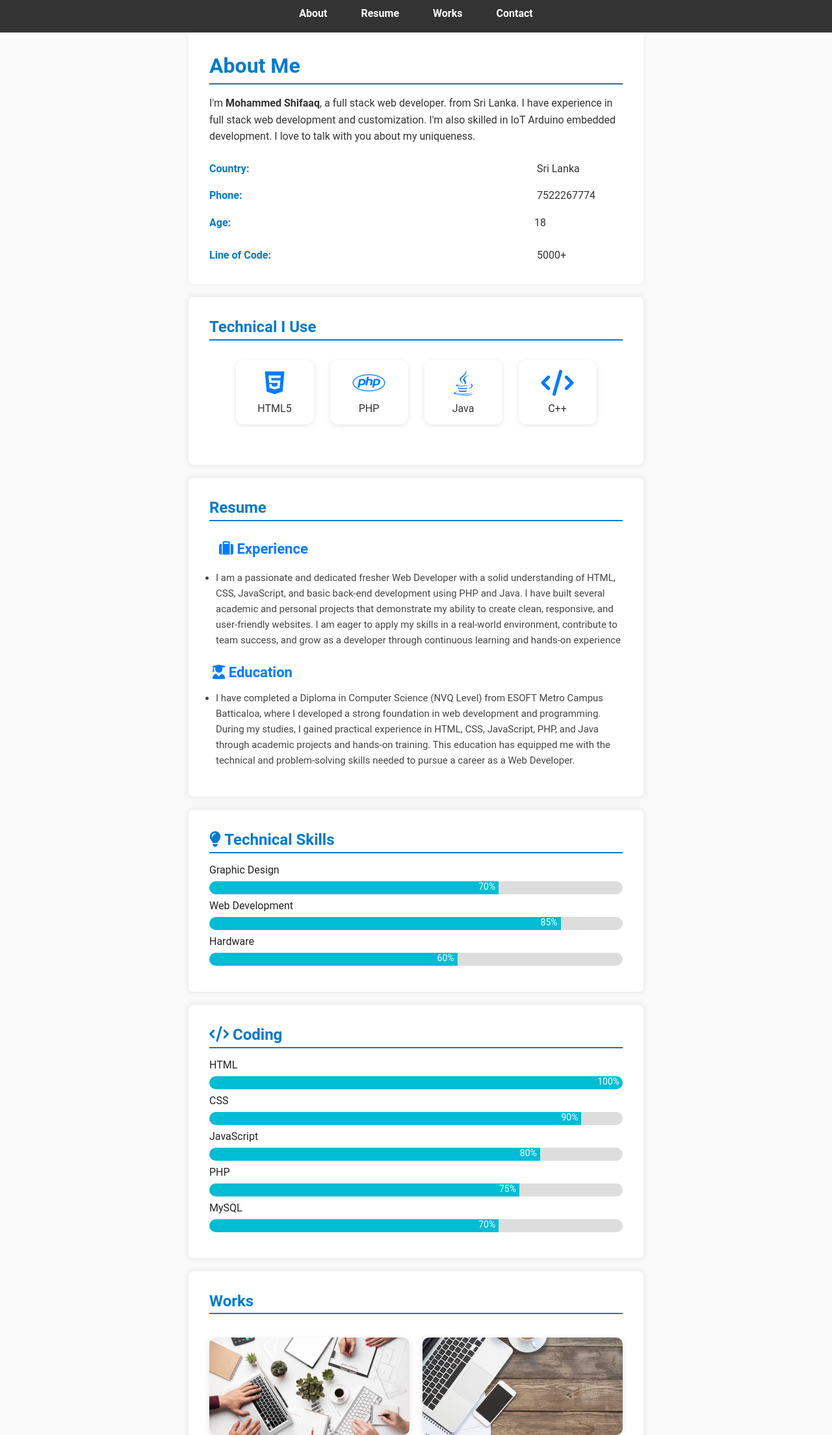
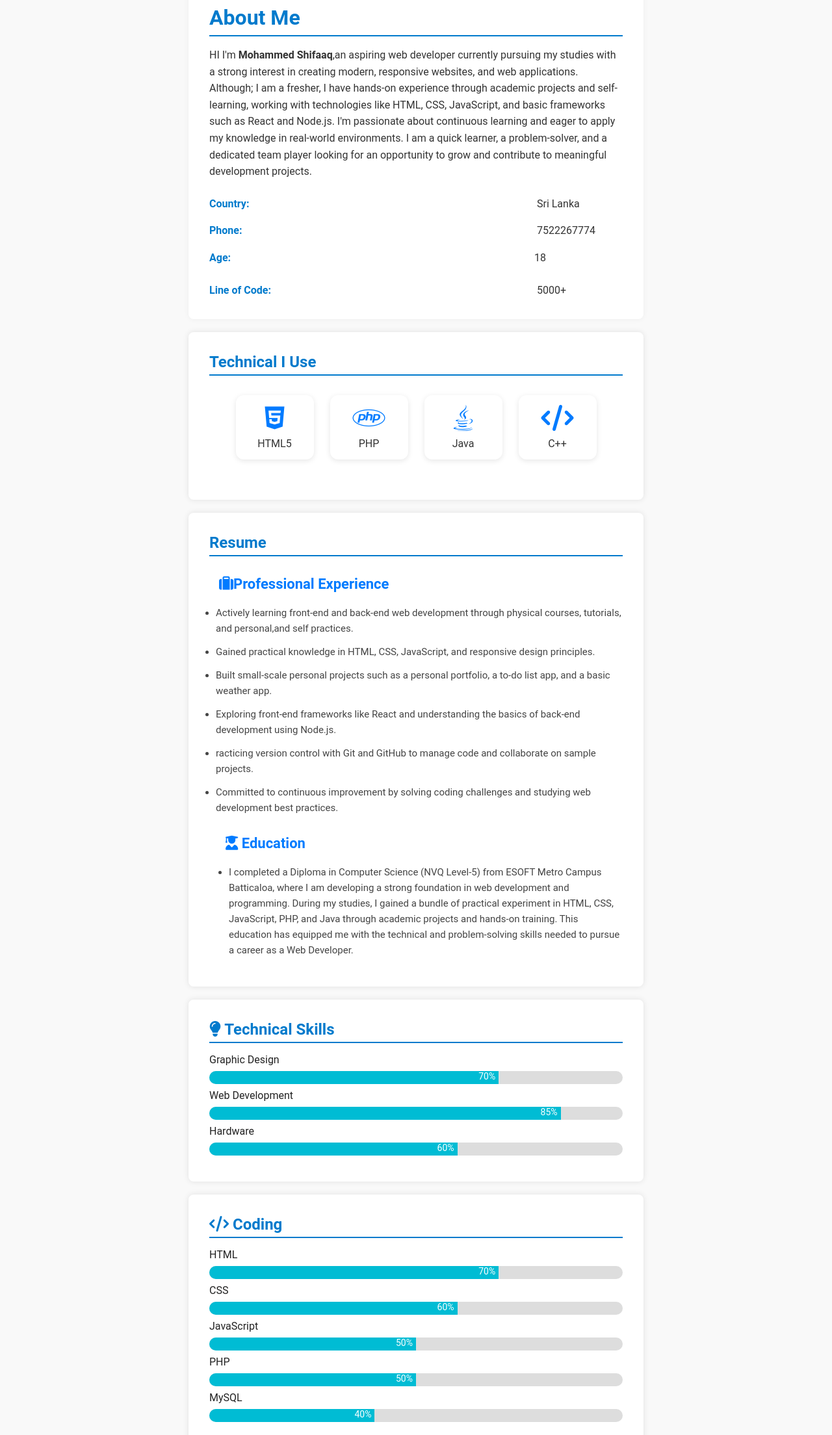
Before and after one commit to mohammedshifaaq/Full-Stack-Web-Developer, a plain HTML site: page index.html in a window 1280 px wide. Shown: the part 412-2620 px from the top of the page at 65% size. Drawn offline with Linux system fonts and the light colour scheme.

Commit message:
Add files via upload

```diff
--- a/index.html
+++ b/index.html
@@ -35,7 +35,7 @@
       border-radius: 50%;
       border: 5px solid #fff;
       box-shadow: 0 0 15px rgba(0,0,0,0.3);
-      margin-bottom: 20px;
+      margin-bottom: 10px;
     }
 
 
@@ -62,7 +62,7 @@
       background-color: var(--header-bg);
       color: var(--header-text);
       text-align: center;
-      padding: 2rem 1rem;
+      padding: 1rem 1rem;
       position: relative;
     }
 
@@ -88,7 +88,7 @@
       display: flex;
       justify-content: center;
       flex-wrap: wrap;
-      gap: 20px;
+      gap: 0px;
       padding: 0.75rem 0;
     }
 
@@ -321,8 +321,11 @@ button:hover {
 
   <section id="about">
     <h2>About Me</h2>
-    <p>I'm <strong>Mohammed Shifaaq</strong>, a full stack web developer. from Sri Lanka. I have experience in full stack web development
-      and customization. I'm also skilled in IoT Arduino embedded development. I love to talk with you about my uniqueness.</p>
+    <p>HI I'm <strong>Mohammed Shifaaq</strong>,an aspiring web developer currently pursuing my studies with a strong interest in creating modern,
+       responsive websites, and web applications. Although; I am a fresher, I have hands-on experience through academic projects and self-learning,
+        working with technologies like HTML, CSS, JavaScript, and basic frameworks such as React and Node.js. I'm passionate about continuous
+        learning and eager to apply my knowledge in real-world environments. I am a quick learner,
+       a problem-solver, and a dedicated team player looking for an opportunity to grow and contribute to meaningful development projects.</p>
       <div class="info-row">
       <p><strong>Country:</strong> Sri Lanka</p>
       <p><strong>Phone:</strong> 7522267774</p>
@@ -368,18 +371,24 @@ button:hover {
     sha512-Evv84Mr4kqVGRNSgIGL/F/aIDqQb7xQ2vcrdIwxfjThSH8CSR7PBEakCr51Ck+w+/U6swU2Im1vVX0SVk9ABhg==" crossorigin="anonymous" referrerpolicy="no-referrer" />
     <h2>Resume</h2>
     <ul>
-      <h3><i class="fa-solid fa-suitcase"></i></i> Experience</h3>
-      <li>I am a passionate and dedicated fresher Web Developer with a solid understanding of HTML, CSS, JavaScript, and basic back-end development using PHP and Java.
-       I have built several academic and personal projects that demonstrate my ability to create clean, responsive, and user-friendly websites.
-        I am eager to apply my skills in a real-world environment, contribute to team success, and grow as a developer through continuous learning and hands-on experience</li>
-    </ul>
+
+    <h3><i class="fa-solid fa-suitcase"></i>Professional Experience</h3>
+      <li>Actively learning front-end and back-end web development through physical courses, tutorials, and personal,and self practices.</li>
+      <li>Gained practical knowledge in HTML, CSS, JavaScript, and responsive design principles.</li>
+      <li>Built small-scale personal projects such as a personal portfolio, a to-do list app, and a basic weather app.</li>
+      <li>Exploring front-end frameworks like React and understanding the basics of back-end development using Node.js.</li>
+      <li>racticing version control with Git and GitHub to manage code and collaborate on sample projects.</li>
+      <li>Committed to continuous improvement by solving coding challenges and studying web development best practices.</li>
+
+
+    <ul>
 
     <h3><i class="fa-solid fa-user-graduate"></i> Education</h3>
 
     <ul>
-      <li>I have completed a Diploma in Computer Science (NVQ Level) from ESOFT Metro Campus Batticaloa, where I developed a strong foundation in web development and programming.
-         During my studies, I gained practical experience in HTML, CSS, JavaScript, PHP, and Java through academic projects and hands-on training.
-         This education has equipped me with the technical and problem-solving skills needed to pursue a career as a Web Developer.</li>
+      <li>I completed a Diploma in Computer Science (NVQ Level-5) from ESOFT Metro Campus Batticaloa, where I am developing a strong foundation in web development and programming.
+       During my studies, I gained a bundle of practical experiment in HTML, CSS, JavaScript, PHP, and Java through academic projects and hands-on training.
+       This education has equipped me with the technical and problem-solving skills needed to pursue a career as a Web Developer.</li>
          <link rel="stylesheet" href="style.css">
     </ul>
   </section>
@@ -405,19 +414,19 @@ button:hover {
  <h2><i class="fa-solid fa-code"></i> Coding</h2>
 
     <p>HTML</p>
-    <div class="skills-bar"><div class="skills-bar-fill" style="--fill-width: 100%;">100%</div></div>
+    <div class="skills-bar"><div class="skills-bar-fill" style="--fill-width: 70%;">70%</div></div>
 
     <p>CSS</p>
-    <div class="skills-bar"><div class="skills-bar-fill" style="--fill-width: 90%;">90%</div></div>
+    <div class="skills-bar"><div class="skills-bar-fill" style="--fill-width: 60%;">60%</div></div>
 
     <p>JavaScript</p>
-    <div class="skills-bar"><div class="skills-bar-fill" style="--fill-width: 80%;">80%</div></div>
+    <div class="skills-bar"><div class="skills-bar-fill" style="--fill-width: 50%;">50%</div></div>
 
     <p>PHP</p>
-    <div class="skills-bar"><div class="skills-bar-fill" style="--fill-width: 75%;">75%</div></div>
+    <div class="skills-bar"><div class="skills-bar-fill" style="--fill-width: 50%;">50%</div></div>
 
     <p>MySQL</p>
-    <div class="skills-bar"><div class="skills-bar-fill" style="--fill-width: 70%;">70%</div></div>
+    <div class="skills-bar"><div class="skills-bar-fill" style="--fill-width: 40%;">40%</div></div>
  </section>
 
   <section id="works">
```
